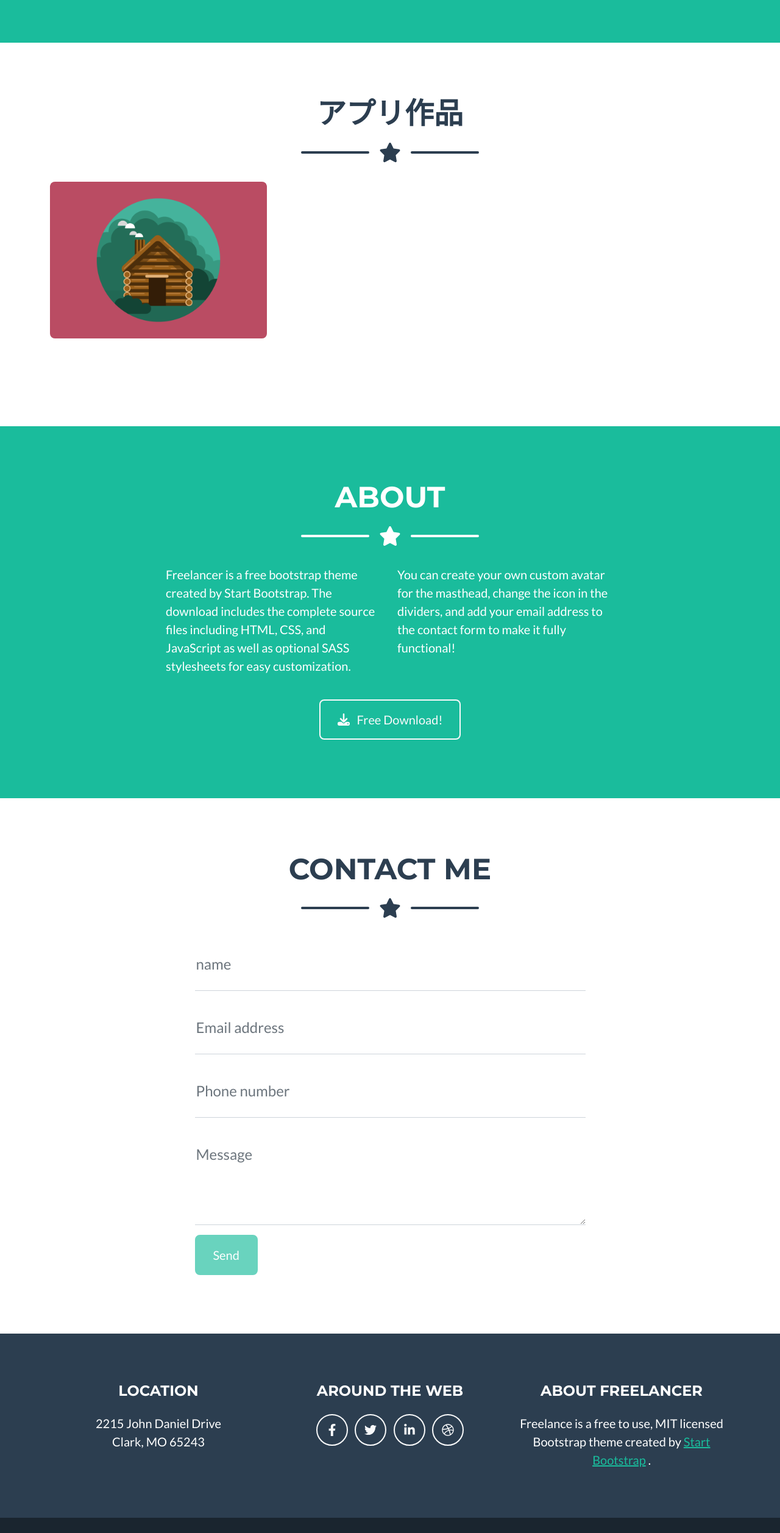
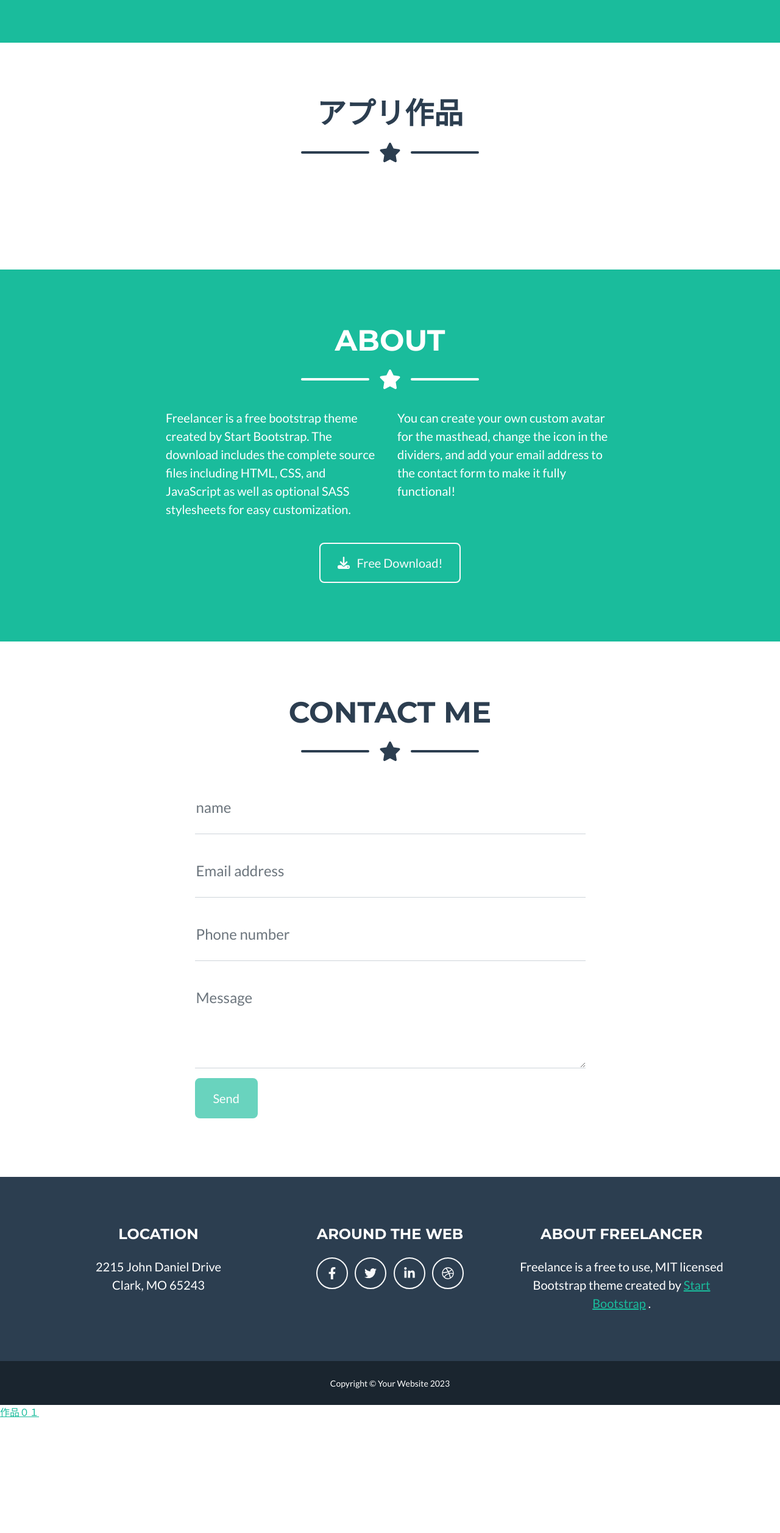
Before and after one commit to ohkubo-githab/gi, a plain HTML site: page index.html in a window 1280 px wide. Shown: the part 713-3227 px from the top of the page at 61% size. After the commit the page ends 3041 px from the top, so only its background shows below. Drawn offline with nearby package versions, Linux system fonts and the light colour scheme.

Commit message:
Update index.html

```diff
--- a/index.html
+++ b/index.html
@@ -70,11 +70,9 @@
                         <div class="portfolio-item mx-auto" data-bs-toggle="modal" data-bs-target="#portfolioModal1">
                             <div class="portfolio-item-caption d-flex align-items-center justify-content-center h-100 w-100">
                                 <div class="portfolio-item-caption-content text-center text-white"><i class="fas fa-plus fa-3x"></i></div>
-                                     <div class="myprogram">
-                                        <a href="">作品０１</a>
-                                    </div>
+
                                 </div>
-                            <img class="img-fluid" src="assets/img/portfolio/cabin.png" alt="..." />
+                            <!--img class="img-fluid" src="assets/img/portfolio/cabin.png" alt="..." /-->
                         </div>
                     </div>
                     <!-- Portfolio Item 2-->
@@ -460,5 +458,8 @@
         <!-- * * Activate your form at https://startbootstrap.com/solution/contact-forms * *-->
         <!-- * * * * * * * * * * * * * * * * * * * * * * * * * * * * * * * * * * * * * * * *-->
         <script src="https://cdn.startbootstrap.com/sb-forms-latest.js"></script>
+        <div class="myprogram">
+            <a href="">作品０１</a>
+        </div>
     </body>
 </html>
```
